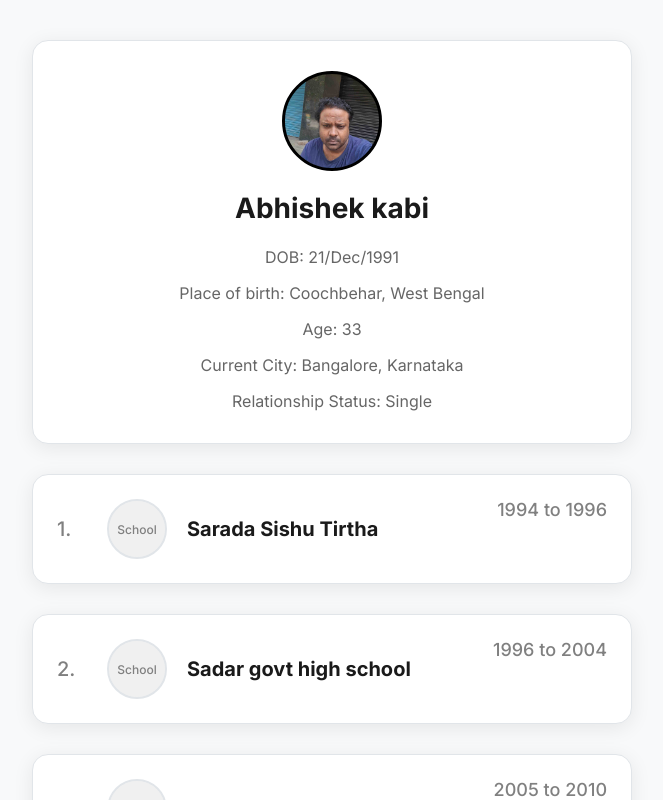
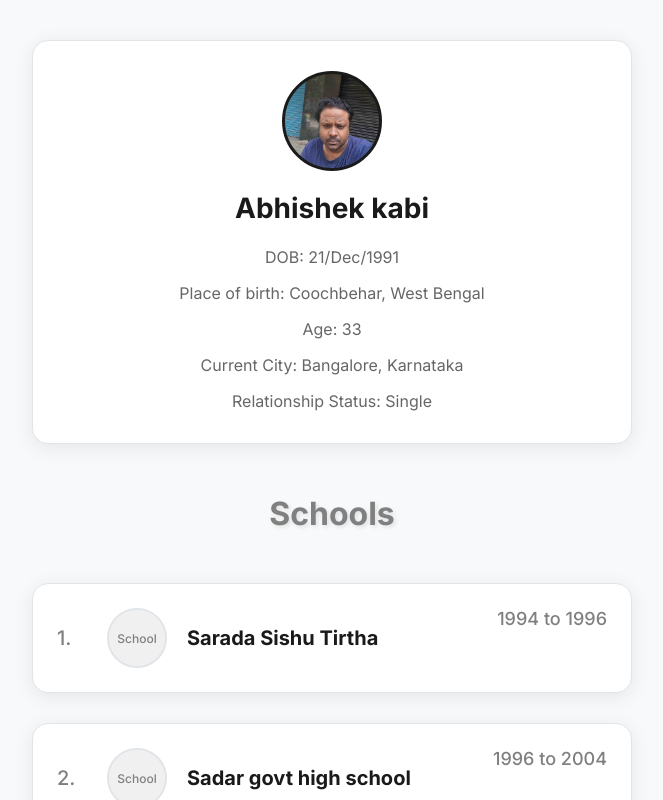
Before and after one commit to abk2191/jobs, a React (Vite) app: page / in a window 1280 px wide. Shown: the whole page, without its empty margins (308-971 px from the left). Built offline with nearby package versions, Linux system fonts and the light colour scheme; a web font is replaced by a local one.

Commit message:
Added new features

```diff
--- a/src/App.jsx
+++ b/src/App.jsx
@@ -118,6 +118,9 @@ function App() {
             <p>Relationship Status: Single</p>
           </div>
         </div>
+        <div className="divider">
+          <h1>Schools</h1>
+        </div>
         {/* School Details Section */}
         {mySchool.map((school) => (
           <div className="job-container" key={school.id}>
@@ -174,7 +177,9 @@ function App() {
             </div>
           </div>
         ))}
-
+        <div className="divider">
+          <h1>College</h1>
+        </div>
         {/* College Card */}
         <div className="job-container">
           <div className="job-container-details">
@@ -194,7 +199,7 @@ function App() {
                       fontFamily: "Inter, sans-serif",
                     }}
                   >
-                    4.
+                    1.
                   </p>{" "}
                   <div className="img-comp-logo-div">
                     <div
@@ -243,7 +248,9 @@ function App() {
             </div>
           </div>
         </div>
-
+        <div className="divider">
+          <h1>Work</h1>
+        </div>
         {/* Job Details Section */}
         {jobDetails.map((details) => (
           <div className="job-container" key={details.id}>
@@ -264,7 +271,7 @@ function App() {
                         fontFamily: "Inter, sans-serif",
                       }}
                     >
-                      {details.id + 4}.
+                      {details.id}.
                     </p>{" "}
                     <div className="img-comp-logo-div">
                       <img
--- a/src/index.css
+++ b/src/index.css
@@ -199,12 +199,20 @@ body {
 .my-image-div {
   height: 100px;
   width: 100px;
-  border: 3px solid black;
+  border: 3px solid #1a1a1a;
   border-radius: 50%;
   background-image: url("/abk.jpg");
   background-size: cover;
   background-position: center;
   background-repeat: no-repeat;
+}
+
+.divider {
+  color: gray;
+  font-family: "Inter", sans-serif;
+  margin-top: 20px;
+  margin-bottom: 20px;
+  text-shadow: 2px 2px 4px rgba(0, 0, 0, 0.1);
 }
 
 * {
```
